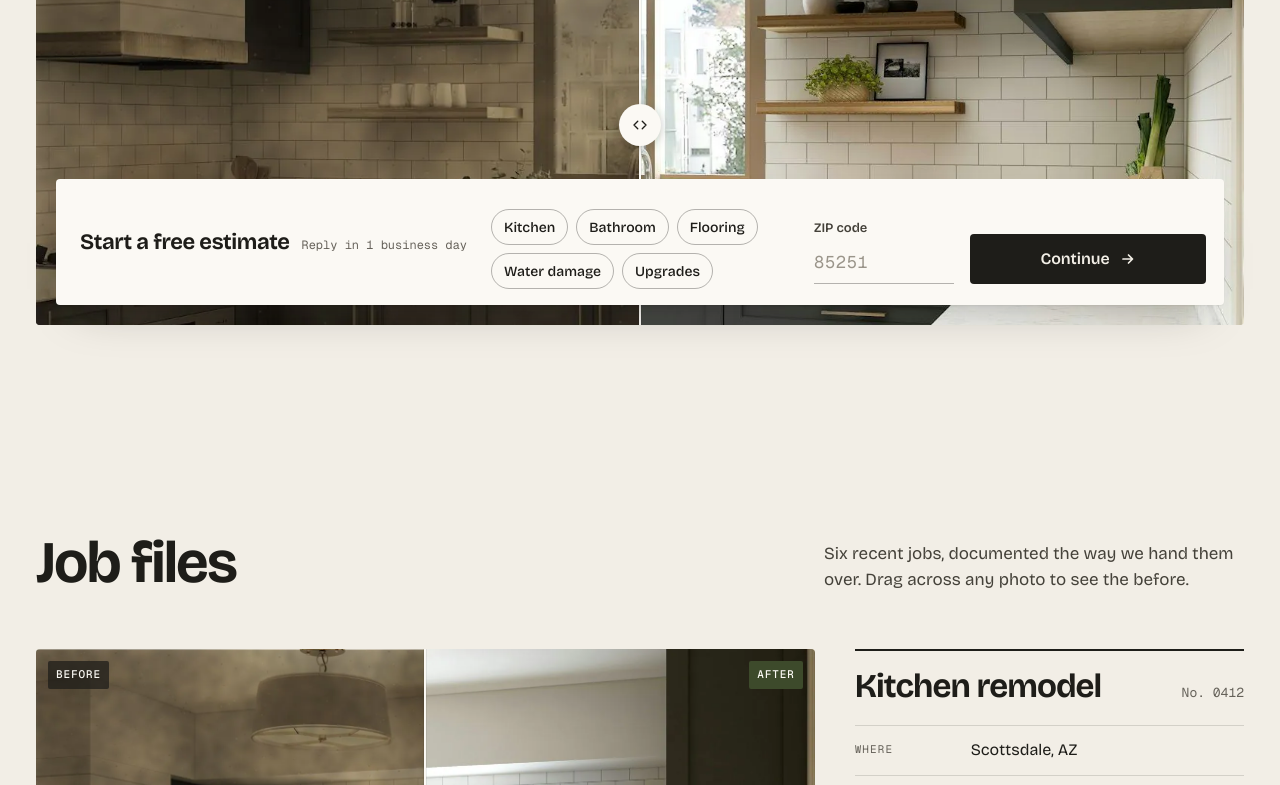
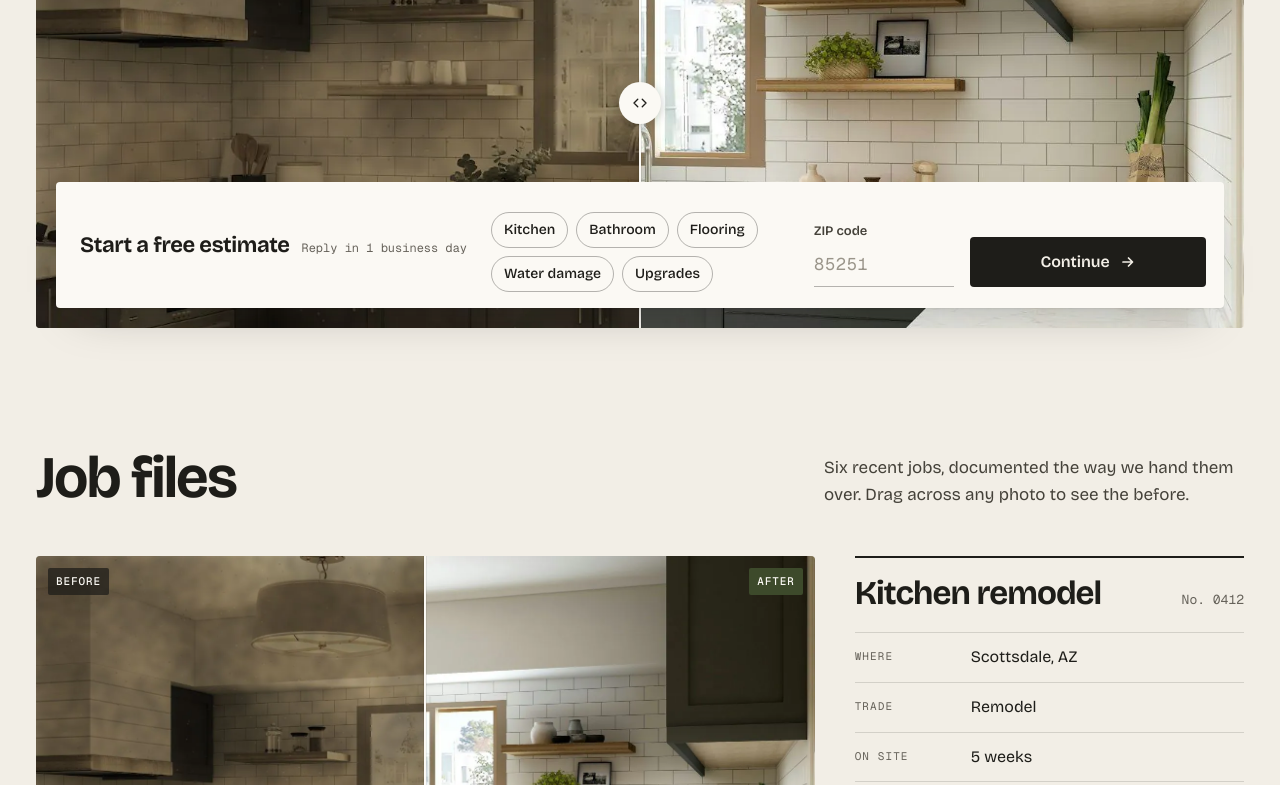
Before and after one commit to codercoaster/vc-home-solutions-site, a plain HTML site: page index.html in a window 1280 px wide. Shown: the part 448-1233 px from the top of the page. Drawn offline with nearby package versions, Linux system fonts and the light colour scheme.

Commit message:
fix: hero

```diff
--- a/css/styles.css
+++ b/css/styles.css
@@ -180,13 +180,13 @@ ol, ul { padding: 0; list-style: none; }
   font-size: clamp(34px, 4.6vw, 60px); line-height: 1.02; font-weight: 680; letter-spacing: -0.032em;
   text-wrap: balance;
 }
-.section { padding-block: 72px; }
+.section { padding-block: 64px; }
 .section--rule { border-top: 1px solid var(--rule); }
-.head { display: grid; gap: 14px; margin-bottom: 40px; }
+.head { display: grid; gap: 14px; margin-bottom: 32px; }
 .head__note { max-width: 44ch; color: var(--ink-2); text-wrap: pretty; }
 @media (min-width: 900px) {
-  .section { padding-block: 112px; }
-  .head { grid-template-columns: 1fr minmax(0, 420px); align-items: end; gap: 40px; margin-bottom: 56px; }
+  .section { padding-block: 96px; }
+  .head { grid-template-columns: 1fr minmax(0, 420px); align-items: end; gap: 40px; margin-bottom: 48px; }
 }
 
 /* Mono labels (measurements, numbers) */
@@ -196,23 +196,32 @@ ol, ul { padding: 0; list-style: none; }
 }
 
 /* ---------- Hero ---------- */
-.hero { padding-top: 22px; padding-bottom: 72px; }
+/* The hero fills exactly the viewport below the sticky nav, on any device.
+   Head + slip keep their natural size; the photo (flex: 1) absorbs whatever is left. */
+.hero {
+  display: flex; flex-direction: column;
+  min-height: calc(100svh - var(--nav-h) - 1px);
+  padding-top: clamp(14px, 2.6svh, 32px);
+  padding-bottom: clamp(16px, 3svh, 32px);
+}
 .hero__head { display: grid; gap: 18px; }
 .hero__title {
-  font-size: clamp(42px, 6.6vw, 84px); line-height: 0.97; font-weight: 720; letter-spacing: -0.038em;
+  /* Scales with width AND height so short screens don't get a giant headline */
+  font-size: clamp(38px, min(6.6vw, 9.2svh), 84px); line-height: 0.97; font-weight: 720; letter-spacing: -0.038em;
 }
 .hero__title .line { display: block; overflow: hidden; padding-bottom: 0.07em; margin-bottom: -0.07em; }
 .hero__title .line > span { display: block; }
 .hero__lede { max-width: 40ch; font-size: 16px; color: var(--ink-2); text-wrap: pretty; }
 @media (min-width: 700px) { .hero__lede { font-size: 18px; } }
 @media (min-width: 1000px) {
-  .hero { padding-top: 32px; padding-bottom: 96px; }
   .hero__head { grid-template-columns: 1fr 340px; align-items: end; gap: 48px; }
-  .hero__lede { padding-bottom: 14px; }
+  .hero__lede { padding-bottom: 0.6em; font-size: clamp(16px, 2.1svh, 18px); }
 }
 
-.hero__stage { position: relative; margin-top: 22px; }
-@media (min-width: 1000px) { .hero__stage { margin-top: 28px; } }
+.hero__stage {
+  position: relative; flex: 1; display: flex; flex-direction: column;
+  margin-top: clamp(16px, 2.8svh, 28px);
+}
 
 /* ---------- Compare (before/after) ---------- */
 .compare {
@@ -222,10 +231,10 @@ ol, ul { padding: 0; list-style: none; }
   background: var(--paper-2);
   touch-action: pan-y; user-select: none; -webkit-user-select: none;
 }
-.compare--stage { aspect-ratio: 16 / 10; }
-@media (min-width: 700px) { .compare--stage { aspect-ratio: 16 / 9; } }
-@media (min-width: 1000px) { .compare--stage { aspect-ratio: 21 / 9; } }
-@media (min-width: 1100px) { .compare--stage { aspect-ratio: auto; height: clamp(400px, calc(100svh - 400px), 600px); } }
+/* Fills the leftover hero height; min-height is the floor on very short screens */
+.compare--stage { aspect-ratio: auto; flex: 1; min-height: 220px; }
+@media (min-width: 700px) { .compare--stage { min-height: 300px; } }
+@media (min-width: 1100px) { .compare--stage { min-height: 360px; } }
 .compare--file { aspect-ratio: 3 / 2; }
 
 /* Before the intro runs, the hero shows the "before" room in full */
@@ -484,8 +493,8 @@ ol, ul { padding: 0; list-style: none; }
 @media (min-width: 1000px) { .reviews__side { border-left: 1px solid var(--rule); padding-left: 40px; } }
 
 /* ---------- Work order ---------- */
-.order { background: var(--olive); color: var(--on-olive); padding-block: 72px; }
-@media (min-width: 900px) { .order { padding-block: 112px; } }
+.order { background: var(--olive); color: var(--on-olive); padding-block: 64px; }
+@media (min-width: 900px) { .order { padding-block: 96px; } }
 .order__grid { display: grid; gap: 40px; }
 @media (min-width: 1000px) { .order__grid { grid-template-columns: minmax(0, 5fr) minmax(0, 7fr); gap: 72px; align-items: start; } .order__info { position: sticky; top: calc(var(--nav-h) + 40px); } }
 .order__title { color: var(--sheet); }
```
